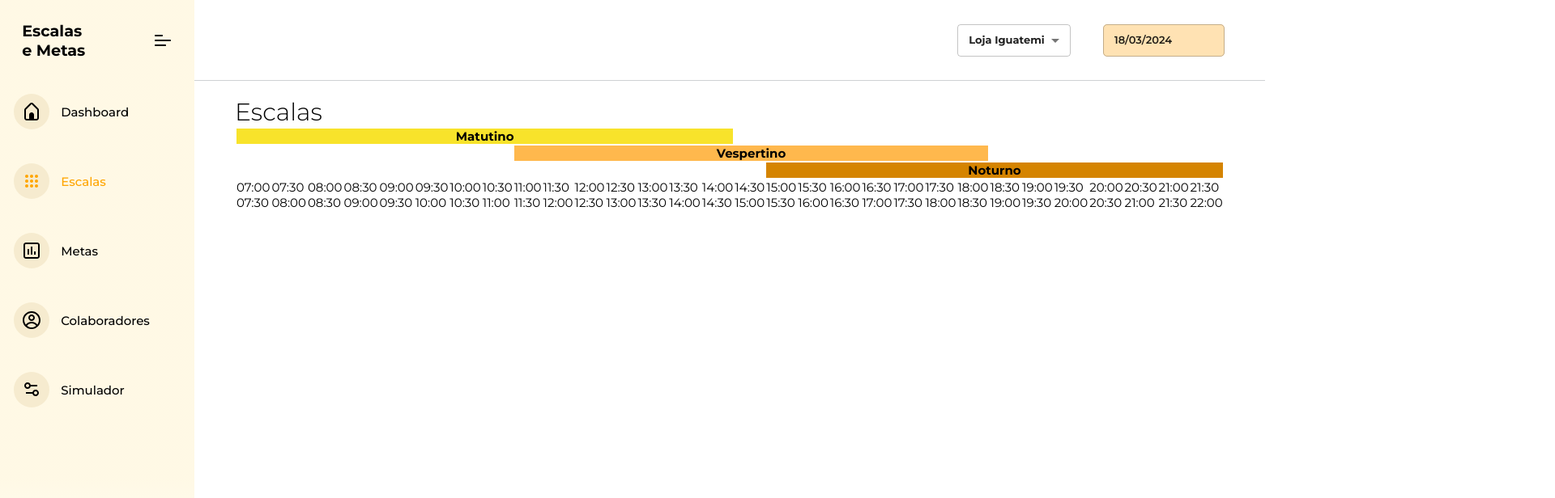
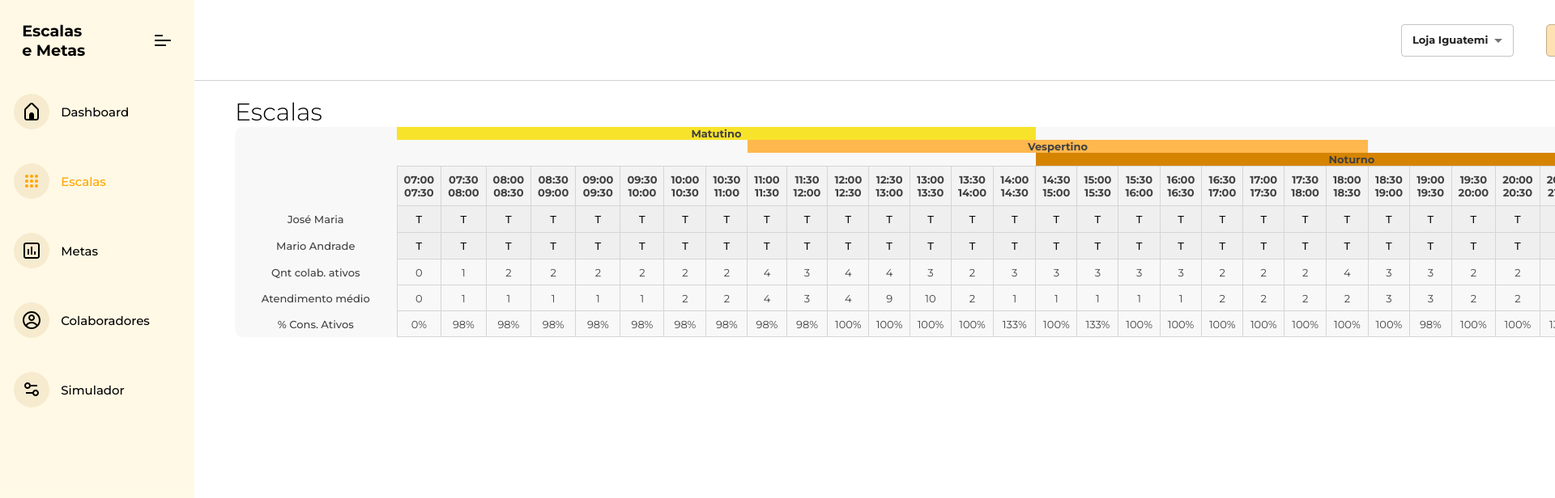
Before and after one commit to Wilianbps/App-Natura-Escalas-e-Metas-Frontend, a React (Vite) app: page /escalas in a window 1280 px wide. Shown: the top 616 px of the page at 81% size, 1920 px wide, since content can reach past the window. Built offline with nearby package versions, Linux system fonts and the light colour scheme.

Commit message:
feat: add lines in table of scales, with values 'T', 'R', 'F'

```diff
--- a/src/pages/Scales/index.tsx
+++ b/src/pages/Scales/index.tsx
@@ -1,8 +1,10 @@
+import { scales } from './scales'
 import { Container, ContainerTable } from './styles'
 import { times } from './times'
 
 export function Scales() {
-  console.log(times[0][1])
+  function handleChangeToDoTime() {}
+
   return (
     <Container>
       <header>
@@ -12,6 +14,9 @@ export function Scales() {
       <ContainerTable>
         <table>
           <thead>
+            <tr>
+              <th rowSpan={3}></th>
+            </tr>
             <tr>
               <th colSpan={15} style={{ backgroundColor: '#F8E32B' }}>
                 Matutino
@@ -25,20 +30,47 @@ export function Scales() {
             </tr>
             <tr>
               <th colSpan={16}></th>
-              <th colSpan={14} style={{ backgroundColor: '#D58400' }}>
+              <th colSpan={15} style={{ backgroundColor: '#D58400' }}>
                 Noturno
               </th>
             </tr>
             <tr>
+              <th></th>
               {times.map((time) => (
-                <td key={time[0]}>
+                <th key={time[0]} className="shifts">
                   <p>{time[0]}</p>
                   <p>{time[1]}</p>
-                </td>
+                </th>
               ))}
             </tr>
           </thead>
-          <tbody></tbody>
+          <tbody>
+            {scales[0]!.map((scale: any, index) => (
+              <tr key={index}>
+                <td>{scale[0].name}</td>
+                {scale[1].options!.map((option: any) => (
+                  <td key={index}>
+                    <select value={option} onChange={handleChangeToDoTime}>
+                      <option value="T">T</option>
+                      <option value="R">R</option>
+                      <option value="F">F</option>
+                    </select>
+                  </td>
+                ))}
+              </tr>
+            ))}
+
+            {scales[1]!.map((value: any, index) => (
+              <tr key={index}>
+                <td>{value[0].type}</td>
+                {value[1].values!.map((item: any) => (
+                  <td key={index}>
+                    <span>{item}</span>
+                  </td>
+                ))}
+              </tr>
+            ))}
+          </tbody>
         </table>
       </ContainerTable>
     </Container>
--- /dev/null
+++ b/src/pages/Scales/scales.tsx
@@ -0,0 +1,135 @@
+export const scales = [
+  [
+    [
+      { name: 'José Maria' },
+      {
+        options: [
+          'T',
+          'T',
+          'T',
+          'T',
+          'T',
+          'T',
+          'T',
+          'T',
+          'T',
+          'T',
+          'T',
+          'T',
+          'T',
+          'T',
+          'T',
+          'T',
+          'T',
+          'T',
+          'T',
+          'T',
+          'T',
+          'T',
+          'T',
+          'T',
+          'T',
+          'T',
+          'T',
+          'T',
+          'T',
+          'T',
+        ],
+      },
+    ],
+    [
+      { name: 'Mario Andrade' },
+      {
+        options: [
+          'T',
+          'T',
+          'T',
+          'T',
+          'T',
+          'T',
+          'T',
+          'T',
+          'T',
+          'T',
+          'T',
+          'T',
+          'T',
+          'T',
+          'T',
+          'T',
+          'T',
+          'T',
+          'T',
+          'T',
+          'T',
+          'T',
+          'T',
+          'T',
+          'T',
+          'T',
+          'T',
+          'T',
+          'T',
+          'T',
+        ],
+      },
+    ],
+  ],
+  [
+    [
+      { type: 'Qnt colab. ativos' },
+      {
+        values: [
+          0, 1, 2, 2, 2, 2, 2, 2, 4, 3, 4, 4, 3, 2, 3, 3, 3, 3, 3, 2, 2, 2, 4,
+          3, 3, 2, 2, 3, 4, 2,
+        ],
+      },
+    ],
+    [
+      { type: 'Atendimento médio' },
+      {
+        values: [
+          0, 1, 1, 1, 1, 1, 2, 2, 4, 3, 4, 9, 10, 2, 1, 1, 1, 1, 1, 2, 2, 2, 2,
+          3, 3, 2, 2, 3, 1, 2,
+        ],
+      },
+    ],
+    [
+      { type: '% Cons. Ativos' },
+      {
+        values: [
+          '0%',
+          '98%',
+          '98%',
+          '98%',
+          '98%',
+          '98%',
+          '98%',
+          '98%',
+          '98%',
+          '98%',
+          '100%',
+          '100%',
+          '100%',
+          '100%',
+          '133%',
+          '100%',
+          '133%',
+          '100%',
+          '100%',
+          '100%',
+          '100%',
+          '100%',
+          '100%',
+          '100%',
+          '98%',
+          '100%',
+          '100%',
+          '133%',
+          '100%',
+          '100%',
+        ],
+      },
+    ],
+  ],
+]
--- a/src/pages/Scales/styles.ts
+++ b/src/pages/Scales/styles.ts
@@ -14,73 +14,52 @@ export const Container = styled.section`
 export const ContainerTable = styled.main`
   table {
     width: 100%;
+    background-color: #f8f8f8;
+    border-radius: 10px;
+    color: #414141;
+    font-size: 0.813rem;
+    border-collapse: collapse;
+
     thead {
-      th {
+      tr {
+        text-align: center;
+        th.shifts {
+          background-color: #f3f3f3;
+          border: 1px solid #d5d5d5;
+          padding: 8px;
+          text-align: center;
+        }
       }
     }
 
     tbody {
       tr {
         td {
-          border: 1px solid gray;
+          border: 1px solid #d5d5d5;
+          width: 100%;
+          height: 32px;
+          text-align: center;
+
+          :first-child {
+            border: 0;
+            min-width: 200px;
+            text-align: center;
+            font-weight: 500;
+          }
+
+          select {
+            width: 100%;
+            height: 32px;
+            border: none;
+            appearance: none;
+            text-align: center;
+            cursor: pointer;
+            :focus {
+              border: 1px solid ${(props) => props.theme.orangeDark};
+            }
+          }
         }
       }
     }
   }
-
-  /* table {
-    width: 100%;
-    border-collapse: separate;
-    border-spacing: 0 1rem;
-    margin-top: 1.5rem;
-
-    thead {
-      td {
-        padding: 0 2rem;
-        text-align: center;
-        font-weight: 600;
-        color: orange;
-
-        &:last-child {
-          text-align: end;
-        }
-      }
-    }
-
-    tbody {
-      td {
-        padding: 0.5rem 2rem;
-        background-color: ${(props) => props.theme.grayLight};
-        text-align: center;
-        &:first-child {
-          border-top-left-radius: 6px;
-          border-bottom-left-radius: 6px;
-        }
-
-        &:last-child {
-          border-top-right-radius: 6px;
-          border-bottom-right-radius: 6px;
-          text-align: end;
-          display: flex;
-          justify-content: flex-end;
-          align-items: center;
-          height: 3.4rem;
-        }
-
-        .circle {
-          cursor: pointer;
-          background-color: #f9f9f9;
-          display: flex;
-          padding: 8px;
-          border-radius: 50%;
-          margin-right: 10px;
-
-          > svg {
-            font-size: 1.3rem;
-            color: ${(props) => props.theme.orangeDark};
-          }
-        }
-      }
-    }
-  } */
 `
```
